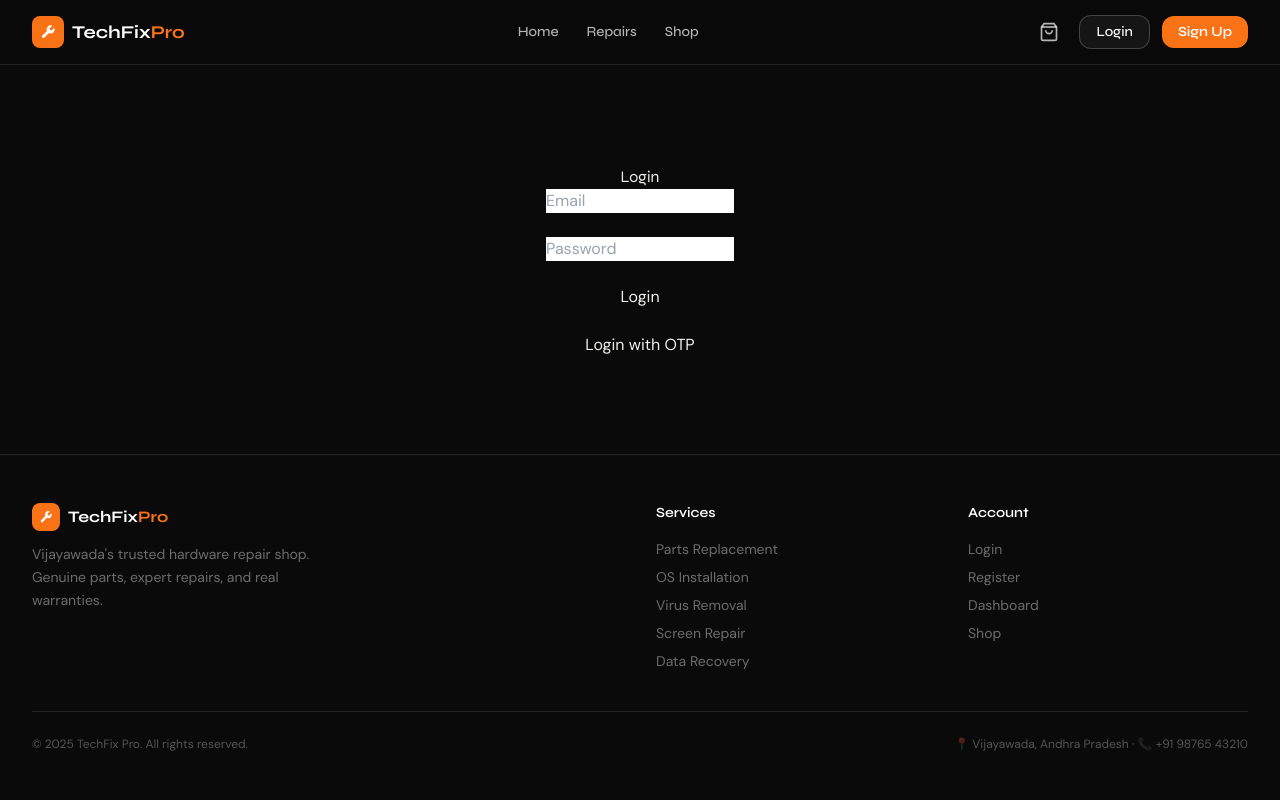
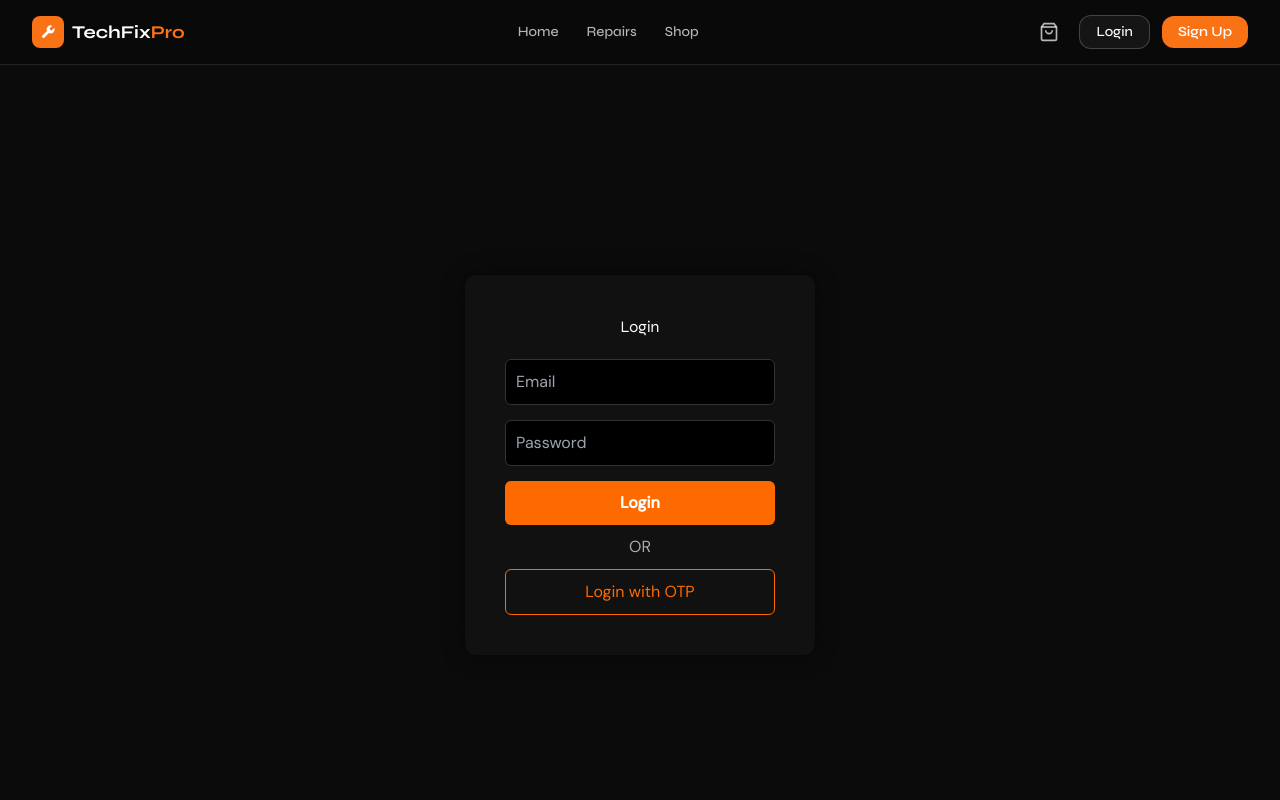
Before and after one commit to constancework001-max/hardware-site, a React (Vite) app in the folder frontend/: page /login in a window 1280 px wide. Shown: the top 800 px of the page. Built offline with nearby package versions, Linux system fonts and the light colour scheme.

Commit message:
added otp login UI

```diff
--- a/frontend/src/pages/Login.jsx
+++ b/frontend/src/pages/Login.jsx
@@ -67,18 +67,66 @@ export default function Login() {
     }
   };
 
+  const inputStyle = {
+  width: "100%",
+  padding: "10px",
+  marginBottom: "15px",
+  borderRadius: "6px",
+  border: "1px solid #333",
+  backgroundColor: "#000",
+  color: "#fff"
+};
+
+const btnStyle = {
+  width: "100%",
+  padding: "10px",
+  backgroundColor: "#ff6a00",
+  border: "none",
+  borderRadius: "6px",
+  color: "#fff",
+  cursor: "pointer",
+  fontWeight: "bold"
+};
+
+const outlineBtn = {
+  width: "100%",
+  padding: "10px",
+  backgroundColor: "transparent",
+  border: "1px solid #ff6a00",
+  borderRadius: "6px",
+  color: "#ff6a00",
+  cursor: "pointer"
+};
+
   // ================= UI =================
-  return (
-    <div style={{ textAlign: "center", marginTop: "100px" }}>
+ return (
+  <div style={{
+    minHeight: "100vh",
+    backgroundColor: "#0b0b0b",
+    display: "flex",
+    justifyContent: "center",
+    alignItems: "center"
+  }}>
 
-      <h2>Login</h2>
+    <div style={{
+      backgroundColor: "#111",
+      padding: "40px",
+      borderRadius: "12px",
+      width: "350px",
+      textAlign: "center",
+      boxShadow: "0 0 20px rgba(0,0,0,0.5)"
+    }}>
+
+      <h2 style={{ color: "#fff", marginBottom: "20px" }}>
+        Login
+      </h2>
 
       <input
         placeholder="Email"
         value={email}
         onChange={(e) => setEmail(e.target.value)}
+        style={inputStyle}
       />
-      <br /><br />
 
       {!showOTP && (
         <>
@@ -87,14 +135,18 @@ export default function Login() {
             type="password"
             value={password}
             onChange={(e) => setPassword(e.target.value)}
+            style={inputStyle}
           />
-          <br /><br />
 
-          <button onClick={handleLogin}>Login</button>
+          <button style={btnStyle} onClick={handleLogin}>
+            Login
+          </button>
 
-          <br /><br />
+          <p style={{ color: "#aaa", margin: "10px 0" }}>
+            OR
+          </p>
 
-          <button onClick={sendOtp}>
+          <button style={outlineBtn} onClick={sendOtp}>
             Login with OTP
           </button>
         </>
@@ -102,9 +154,13 @@ export default function Login() {
 
       {showOTP && (
         <>
-          <h3>Enter OTP</h3>
+          <p style={{ color: "#aaa" }}>Enter OTP</p>
 
-          <div style={{ display: "flex", justifyContent: "center", gap: "10px" }}>
+          <div style={{
+            display: "flex",
+            justifyContent: "space-between",
+            marginBottom: "15px"
+          }}>
             {otp.map((digit, index) => (
               <input
                 key={index}
@@ -114,18 +170,24 @@ export default function Login() {
                 maxLength="1"
                 style={{
                   width: "40px",
-                  height: "40px",
-                  textAlign: "center"
+                  height: "45px",
+                  textAlign: "center",
+                  fontSize: "18px",
+                  borderRadius: "6px",
+                  border: "1px solid #333",
+                  backgroundColor: "#000",
+                  color: "#fff"
                 }}
               />
             ))}
           </div>
 
-          <br />
-
-          <button onClick={verifyOtp}>Verify OTP</button>
+          <button style={btnStyle} onClick={verifyOtp}>
+            Verify OTP
+          </button>
         </>
       )}
     </div>
-  );
+  </div>
+);
 }
```
